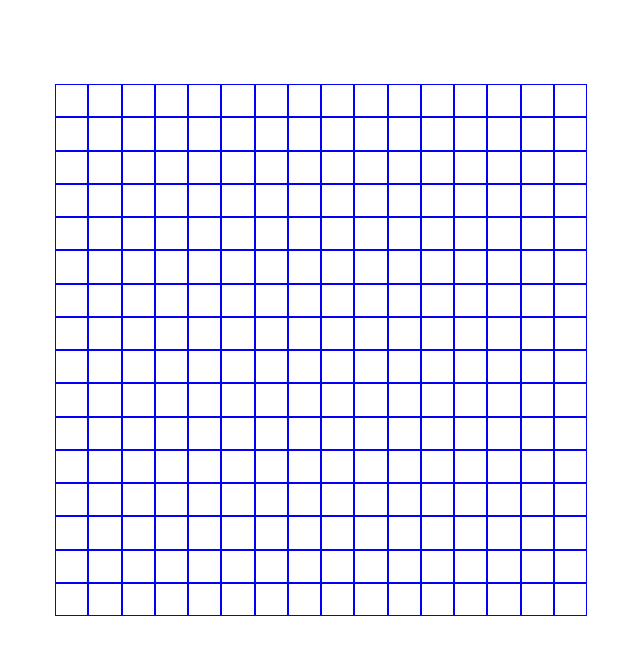
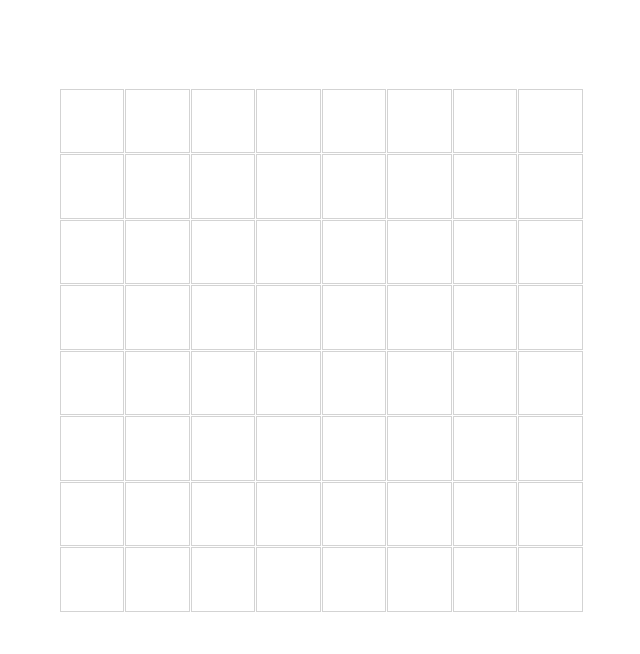
Before and after one commit to spnarkdnark/OdinProjects, a plain HTML site: page EFF_SKETCH/index.html in a window 1280 px wide. Shown: the whole page, without its empty margins (319-959 px from the left). Drawn offline with Linux system fonts and the light colour scheme.

Commit message:
grid built and styled, mouseoverworks

```diff
--- a/EFF_SKETCH/script.js
+++ b/EFF_SKETCH/script.js
@@ -1,16 +1,14 @@
-let gridValue = 16;
+let gridValue = 8;
+
 let sketchContainer = document.querySelector('.sketchContainer');
+
 let gridRow = document.createElement('div');
 gridRow.classList.add('gridRow');
+
 let gridUnit = document.createElement('div');
 gridUnit.classList.add('gridUnit');
 
 function drawGrid(){
-    gridUnitHeight = sketchContainer.offsetWidth / gridValue;
-    gridUnitWidth = gridUnit.height;
-    gridRowWidth = sketchContainer.offsetWidth;
-    gridRowHeight = gridUnit.height;
-
 
     for (i = 0; i < gridValue; i++){
         tempGridRow = document.createElement('div');
@@ -27,4 +25,42 @@ function drawGrid(){
 
 }
 
-drawGrid();
+function getUnitDimension(gridValue){
+    return sketchContainer.offsetHeight / gridValue;
+}
+
+function styleGrid(gridValue){
+    let unitDim = getUnitDimension(gridValue);
+    let unitDimConvert = unitDim.toString();
+
+    let allUnits = document.querySelectorAll('.gridUnit');
+
+    for (i = 0; i < allUnits.length; i++){
+        allUnits[i].style.height = `${unitDimConvert}px`;
+        allUnits[i].style.width = `${unitDimConvert}px`;
+
+    }
+}
+
+function changeColor(){
+    this.style.backgroundColor = 'black';
+    return false;
+}
+
+function addGridListeners(){
+    let allUnits = document.querySelectorAll('.gridUnit');
+
+    for (i = 0; i < allUnits.length; i++){
+        allUnits[i].addEventListener('mouseover', changeColor);
+    }
+}
+
+
+function buildGrid(gridValue){
+    drawGrid();
+    styleGrid(gridValue);
+    addGridListeners();
+}
+
+
+buildGrid(gridValue);
--- a/EFF_SKETCH/style.css
+++ b/EFF_SKETCH/style.css
@@ -8,21 +8,24 @@ margin: auto;
 .sketchContainer{
 height: 500px;
 width: 500px;
-background-color: blue;
 display:flex;
 flex-direction: column;
 justify-content: center;
 align-items: center;
 margin-top: 100px;
+gap:1px;
 }
 
 .gridRow {
     display: flex;
+    gap:1px;
 }
 
 .gridUnit{
     background-color:white;
-    border: 1px solid blue;
-    height: 31.25px;
-    width: 31.25px;
+    border: 1px solid lightgray;
 }
+
+.gridUnit:hover{
+    background-color:black;
+}
```
